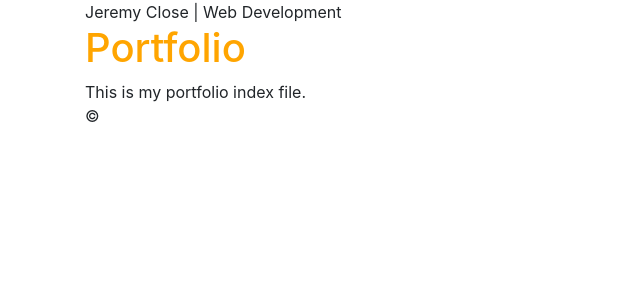
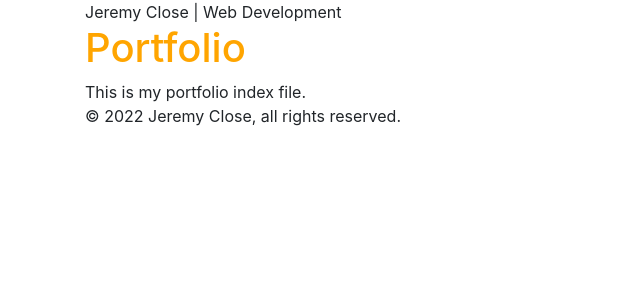
Before and after one commit to jkclose/jkclose.github.io, a Jekyll site: the page built from index.html, in a window 1280 px wide. Shown: the top 300 px of the page, without its empty margins (0-640 px from the left). Built offline with Jekyll 4.4.1, drawn with Linux system fonts in a browser that asks for light colours.

Commit message:
Testing variables and layout

```diff
--- a/_layouts/default.html
+++ b/_layouts/default.html
@@ -29,7 +29,7 @@
 </section>
 <footer>
     <div class="container">
-    &copy; {{year}}
+    &copy; {{ 'now' | date: "%Y" }} Jeremy Close, all rights reserved.
     </div>
 </footer>
 </body>
```
